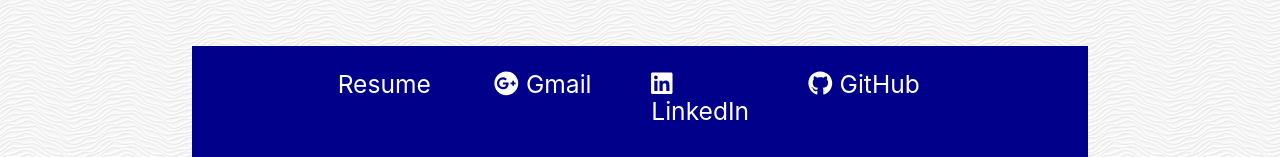
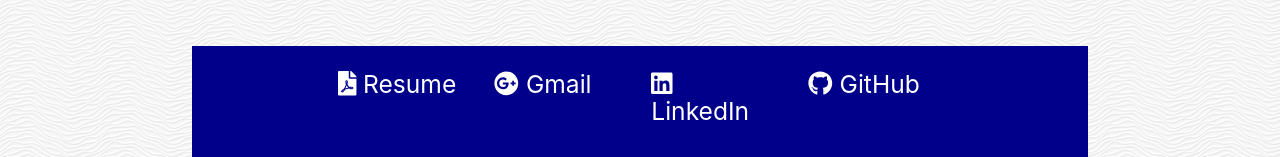
Before and after one commit to RexStrider/React-Portfolio, a React (Create React App) app in the folder client/: page /resume in a window 1280 px wide. Shown: the part 668-825 px from the top of the page. Built offline with nearby package versions, Linux system fonts and the light colour scheme.

Commit message:
added Resume Icon

```diff
--- a/client/package.json
+++ b/client/package.json
@@ -3,8 +3,9 @@
   "version": "0.1.0",
   "private": true,
   "dependencies": {
-    "@fortawesome/fontawesome-svg-core": "^1.2.21",
-    "@fortawesome/free-brands-svg-icons": "^5.10.1",
+    "@fortawesome/fontawesome-svg-core": "^1.2.22",
+    "@fortawesome/free-brands-svg-icons": "^5.10.2",
+    "@fortawesome/free-solid-svg-icons": "^5.10.2",
     "@fortawesome/react-fontawesome": "^0.1.4",
     "materialize-css": "^1.0.0",
     "react": "^16.9.0",
--- a/client/src/Components/Footer.css
+++ b/client/src/Components/Footer.css
@@ -22,6 +22,13 @@ body, #root, #container, #section {
     color: violet !important;
 }
 
+@media only screen and (max-width: 690px) {
+    .page-footer .container a h5 {
+        font-size: 1.3rem;
+        width: 90px;
+    }
+}
+
 @media only screen and (max-width: 450px) {
     .page-footer .container a h5 {
         font-size: 1.1rem;
--- a/client/src/Components/Footer.js
+++ b/client/src/Components/Footer.js
@@ -3,7 +3,7 @@ import './Footer.css';
 import React from 'react';
 import { FontAwesomeIcon } from '@fortawesome/react-fontawesome'
 import { faGooglePlus, faGithub, faLinkedin } from '@fortawesome/free-brands-svg-icons'
-// import { faFileCertificate } from '@fortawesom'
+import { faFilePdf } from '@fortawesome/free-solid-svg-icons'
 
 
 function Footer() {
@@ -14,7 +14,7 @@ function Footer() {
 
                     <section className="col m3 s3">
                         <a href="https://drive.google.com/file/d/1l6Z-YISQytFETajk8QvrziUKKiBisGZb/preview">
-                        <h5 className="white-text">{/*<FontAwesomeIcon icon={} />*/} Resume</h5>
+                        <h5 className="white-text"><FontAwesomeIcon icon={faFilePdf} /> Resume</h5>
                         </a>
                     </section>
 
```
Also changed, not shown: 2 other files (tests, documents, lock files or other folders).
